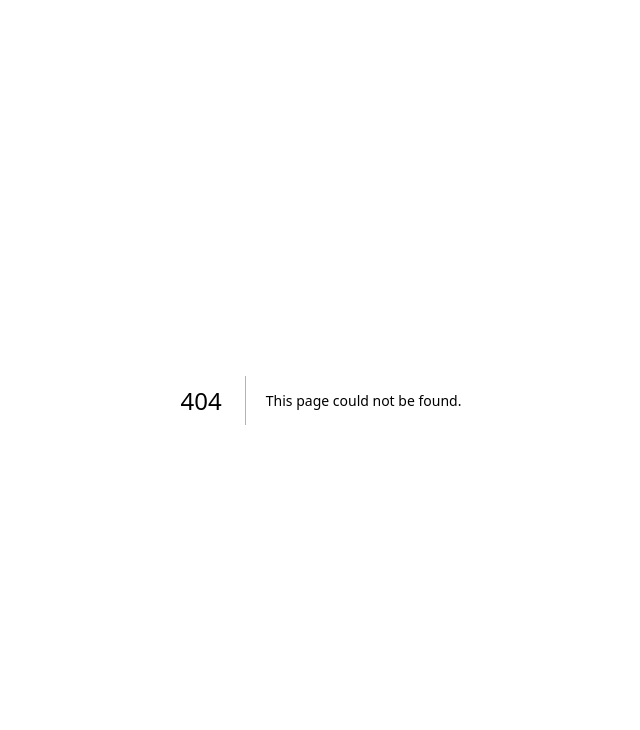
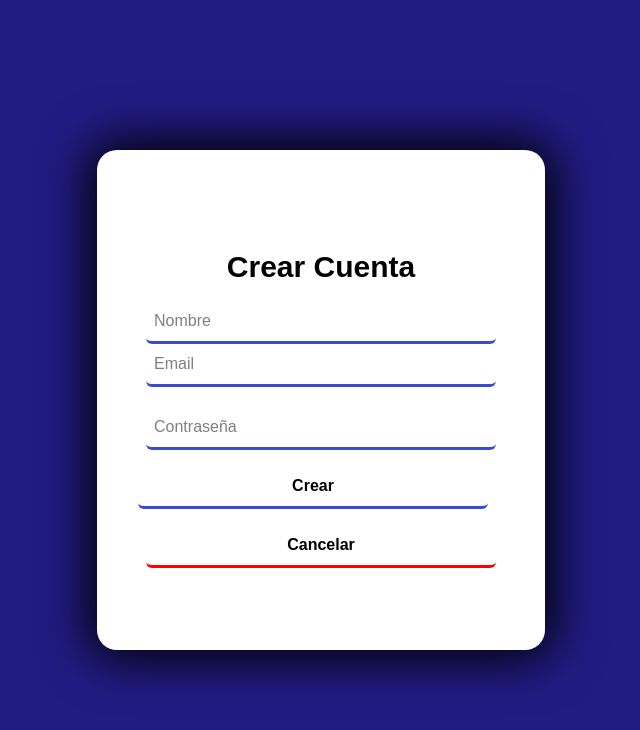
Before and after one commit to AndresBaMe/pokemon-ecommerce, a Next.js app: page /sign-up in a window 1280 px wide. Before the commit this address had no page. Shown: the top 730 px of the page, without its empty margins (319-959 px from the left). Built offline with nearby package versions, Linux system fonts and the light colour scheme.

Commit message:
Agregada página para sign-up

```diff
--- /dev/null
+++ b/src/app/sign-up/page.tsx
@@ -0,0 +1,90 @@
+'use client'
+import { useState } from 'react';
+import axios from 'axios';
+import { useRouter } from 'next/navigation'; // Importamos useRouter de Next.js
+
+export default function CreateUser() {
+  const [username, setUsername] = useState('');
+  const [email, setEmail] = useState('');
+  const [password, setPassword] = useState('');
+  const [message, setMessage] = useState('');
+  const router = useRouter(); // Inicializamos useRouter
+
+  // Función para manejar el envío del formulario
+  const handleSubmit = async (e: any) => {
+    e.preventDefault(); // Evitar que la página se recargue al enviar el formulario
+
+    const user = { username, email, password };
+
+    try {
+      // Usar la URL completa del backend
+      const response = await axios.post('http://localhost:5000/api/users/register', user, {
+        headers: {
+          'Content-Type': 'application/json', // Para asegurar que la API reciba JSON
+        },
+      });
+
+      if (response.status === 201) {
+        setMessage('Usuario creado con éxito');
+        // Redirigir al login después de crear el usuario
+        setTimeout(() => {
+          router.push('/login'); // Redirige a la página de login
+        }, 1000); // Retrasa la redirección para mostrar el mensaje
+      } else {
+        setMessage('Error al crear el usuario');
+      }
+    } catch (error) {
+      console.error('Error al crear el usuario:', error);
+      setMessage('Error al conectar con el servidor');
+    }
+  };
+
+  return (
+    <div className="flex flex-col items-center justify-center min-h-screen bg-[#211C84] text-black px-4">
+      <div
+        style={{ boxShadow: '0px 0px 50px 9px #000' }}
+        className="bg-white rounded-[20px] w-full max-w-md sm:w-96 md:w-[462px] h-auto sm:h-[500px] flex flex-col justify-center items-center p-6"
+      >
+        <h1 className="text-3xl font-bold mt-4">Crear Cuenta</h1>
+        <form onSubmit={handleSubmit} className="mt-4 flex flex-col justify-center items-center w-full">
+          <input
+            type="text"
+            placeholder="Nombre"
+            value={username}
+            onChange={(e) => setUsername(e.target.value)}
+            className="border-b-3 border-b-[#3B4CCA] p-2 w-full max-w-[350px] rounded-md focus:outline-none m-[20]"
+          />
+          <input
+            type="text"
+            placeholder="Email"
+            value={email}
+            onChange={(e) => setEmail(e.target.value)}
+            className="border-b-3 border-b-[#3B4CCA] p-2 w-full max-w-[350px] rounded-md focus:outline-none m-[20]"
+          />
+          <input
+            type="password"
+            placeholder="Contraseña"
+            value={password}
+            onChange={(e) => setPassword(e.target.value)}
+            className="border-b-3 border-b-[#3B4CCA] p-2 w-full max-w-[350px] rounded-md mt-5 focus:outline-none m-[20]"
+          />
+          <div className="flex flex-row space-x-4 flex-wrap justify-center w-full">
+            <button
+              type="submit"
+              className="font-bold px-4 mt-4 border-b-3 border-b-[#3B4CCA] p-2 w-full max-w-[350px] rounded-md hover:bg-[#3B4CCA] hover:text-white transition"
+            >
+              Crear
+            </button>
+            <button
+              type="button"
+              className="font-bold px-4 mt-4 border-b-3 border-b-[#FF0000] p-2 w-full max-w-[350px] rounded-md hover:bg-[#FF0000] hover:text-white transition"
+            >
+              Cancelar
+            </button>
+          </div>
+        </form>
+        {message && <p className="mt-4 text-center">{message}</p>}
+      </div>
+    </div>
+  );
+}
```
